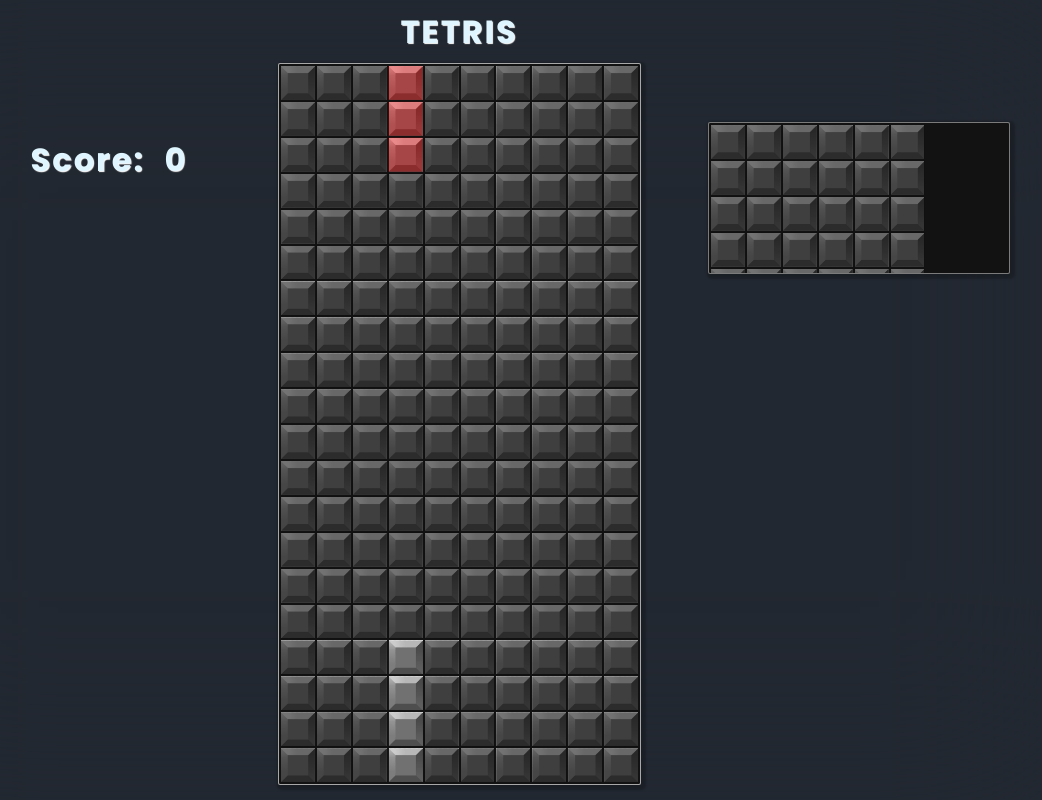
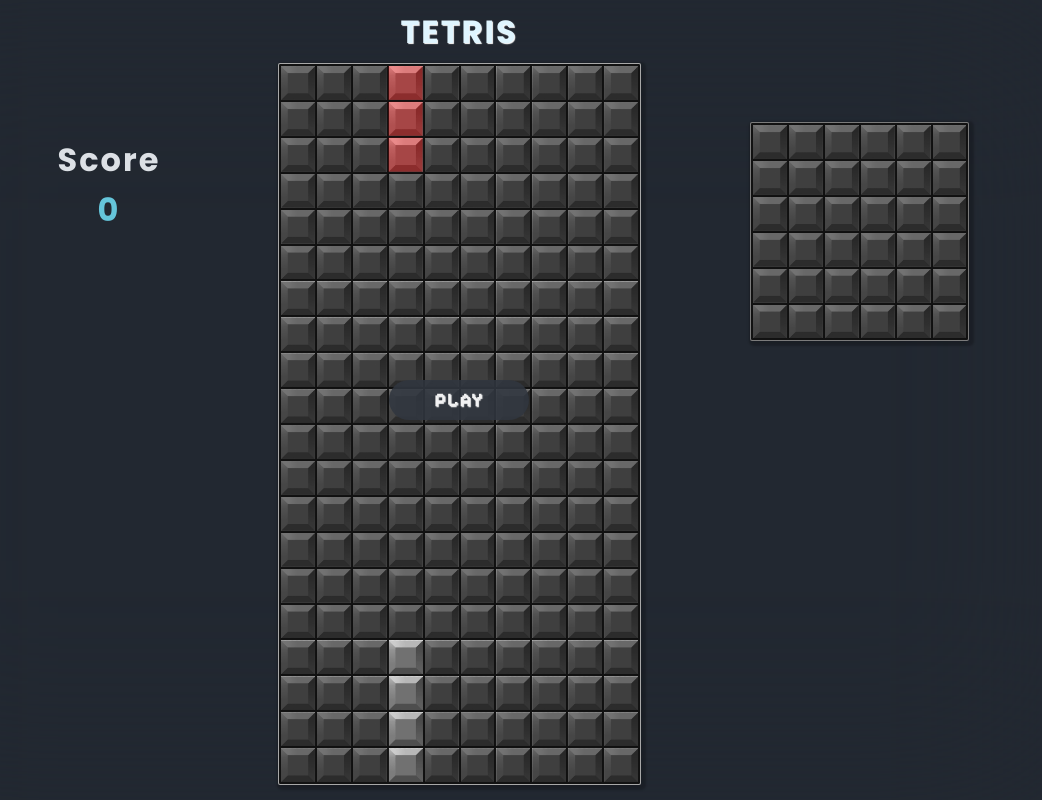
Before and after one commit to The-Phoenics/Tetris-ts, a website with bundled scripts: page index.html in a window 1280 px wide. Shown: the whole page, without its empty margins (181-1223 px from the left). Built offline with nearby package versions, Linux system fonts and the light colour scheme; animation ran at ten frames a second.

Commit message:
Refactoring && Fixed next piece canvas

```diff
--- a/index.html
+++ b/index.html
@@ -15,7 +15,7 @@
             </div>
             <div class="canvas-container">
                 <div class="score-container">
-                    <h2 class="score-header">Score:</h2>
+                    <h2 class="score-header">Score</h2>
                     <h2 class="score-value">0</h2>
                 </div>
                 <canvas class="game-canvas"></canvas>
--- a/style.css
+++ b/style.css
@@ -48,11 +48,22 @@ button:hover {
     top: 10%;
     margin-right: 700px;
     display: flex;
+    flex-direction: column;
     color: white;
     text-align: center;
-    gap: 20px;
+    gap: 2px;
     font-size: 1.5rem;
     text-align: center;
+    text-shadow: none;
+}
+
+.score-header {
+    color: #dce0e5;
+    text-shadow: none;
+}
+
+.score-value {
+    color: #65c5da;
     text-shadow: none;
 }
 
@@ -79,6 +90,7 @@ canvas {
 }
 
 .start-btn {
+    z-index: 5;
     position: absolute;
     display: flex;
     justify-content: center;
```
Also changed, not shown: src/Board.mts, src/Game.mts, src/NextPieceCanvas.mts (added), src/Shape.mts, src/Utils.mts.
